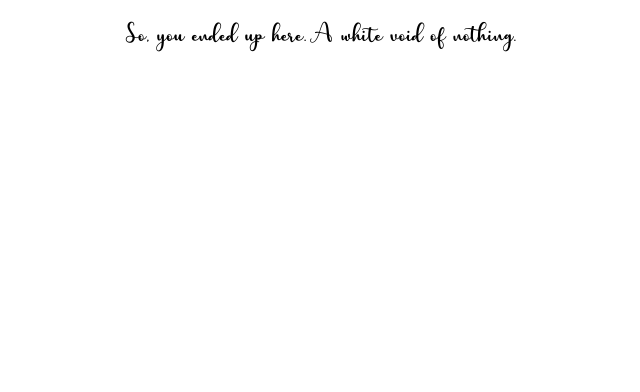
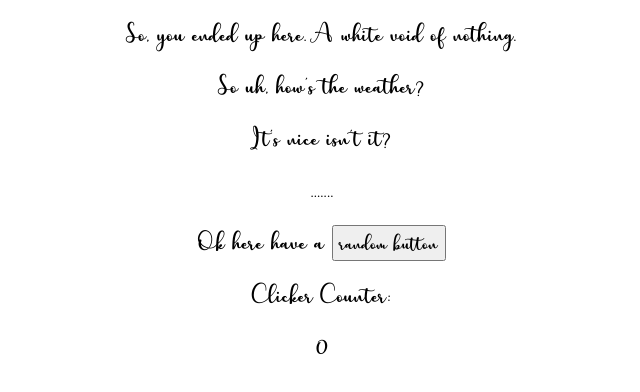
Before and after one commit to Kw312/Testing-Ground-v-1, a plain HTML site: page adventure/intro.html in a window 1280 px wide. Shown: the whole page, without its empty margins (318-958 px from the left). Drawn offline with Linux system fonts and the light colour scheme.

Commit message:
adding button (totally not from the internet)

```diff
--- a/adventure/intro.html
+++ b/adventure/intro.html
@@ -5,11 +5,16 @@
     <meta name="viewport" content="width=\, initial-scale=1.0">
     <title>INTRODUCTION.</title>
     <link rel="stylesheet" href="/style.css">
-    <script src="script.js"></script>
+    <script src="/script.js"></script>
 </head>
 <body>
     <div class="starting_message">
     <p>So, you ended up here. A white void of nothing.</p>
+    <p>So uh, how's the weather?</p>
+    <p>It's nice isn't it?</p>
+    <p>.......</p>
+    <p>Ok here have a <button onclick="onClick()" class="starting_message" id="button1">random button</button></p>
+    <p>Clicker Counter: <div id="counter1">0</div>
     </div>
 </body>
 </html>
--- a/script.js
+++ b/script.js
@@ -1 +1,8 @@
 console.log("HE DOESN'T KNOW!!!!");
+
+var clicks = 0;
+
+function onClick() {
+  clicks += 1;
+  document.getElementById("counter1").innerHTML = clicks;
+};
```
